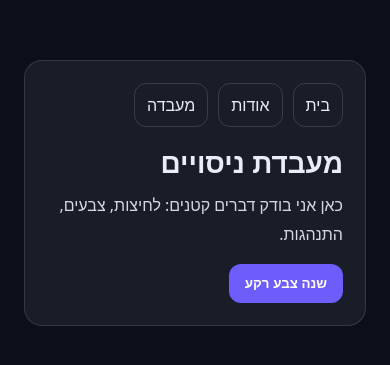
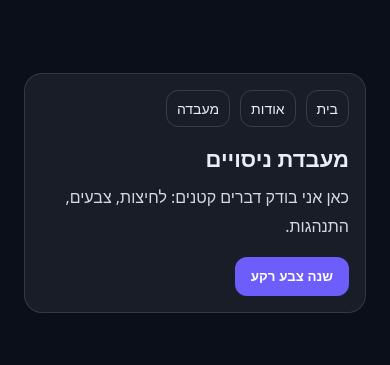
Before and after one commit to asherGrot/asherGrot.github.io, a plain HTML site: page lab.html in a window 390 px wide. Shown: the part 253-618 px from the top of the page. Drawn offline with Linux system fonts and the light colour scheme.

Commit message:
Add responsive styles for mobile devices

```diff
--- a/style.css
+++ b/style.css
@@ -59,3 +59,17 @@ p{
   background:#6d5efc;
   color:white;
 }
+@media (max-width: 600px){
+  h1{
+    font-size:22px;
+  }
+
+  .card{
+    padding:16px;
+  }
+
+  .nav a{
+    padding:8px 10px;
+    font-size:14px;
+  }
+}
```
